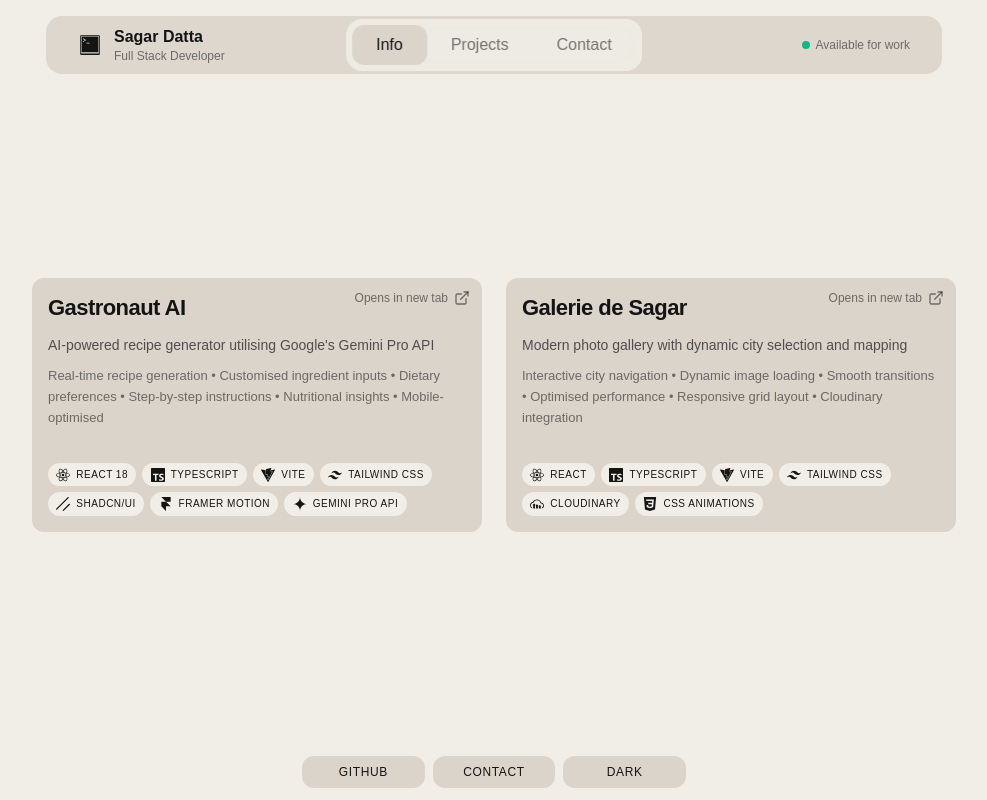
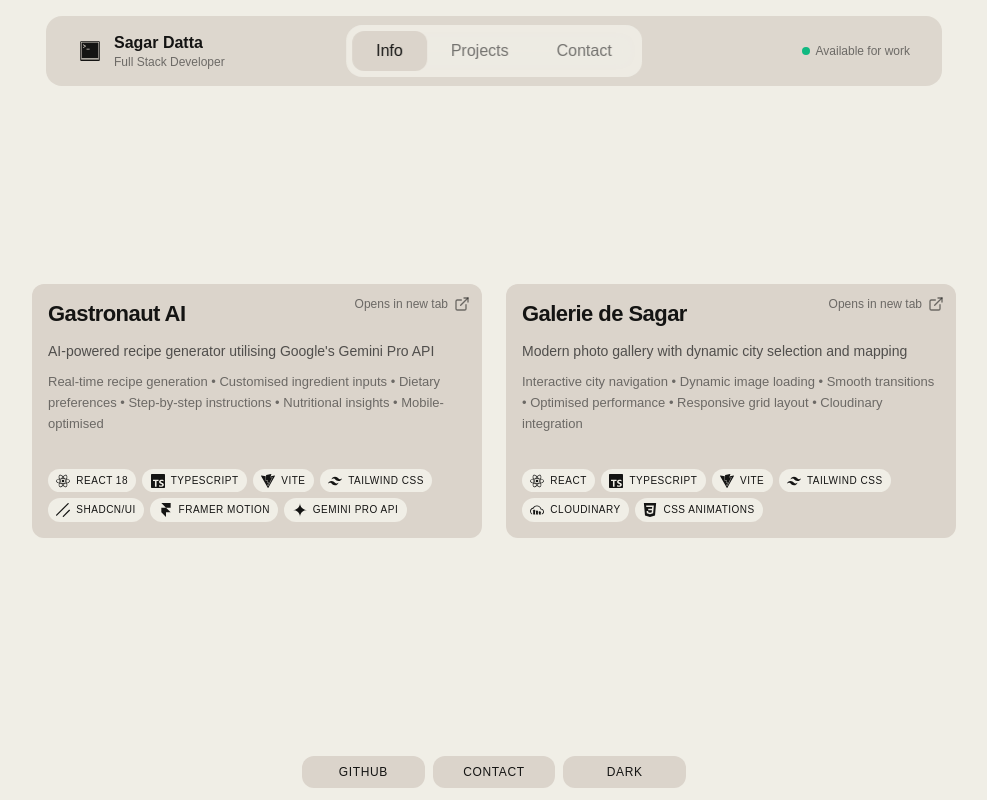
Before and after one commit to sagar-datta/portfolio, a Next.js app: page / in a window 1280 px wide. Shown: the whole page, without its empty margins (146-1133 px from the left). Built offline with nearby package versions, Linux system fonts and the light colour scheme.

Commit message:
refactor: Fine-tune Header and TabItem styling for improved responsiveness

```diff
--- a/src/components/atoms/TabItem.tsx
+++ b/src/components/atoms/TabItem.tsx
@@ -14,9 +14,11 @@ export const TabItem = forwardRef<HTMLButtonElement, ITabItemProps>(
       <button
         ref={ref}
         onClick={onClick}
-        style={{
-          '--font-weight': isSelected ? 600 : 500
-        } as React.CSSProperties}
+        style={
+          {
+            "--font-weight": isSelected ? 600 : 500,
+          } as React.CSSProperties
+        }
         className={`
         relative text-clamp-tab md:text-base flex-1 md:flex-none
         px-2 py-3 md:px-6 md:py-2
--- a/src/components/organisms/Header.tsx
+++ b/src/components/organisms/Header.tsx
@@ -10,7 +10,7 @@ export const Header = ({ name, profession }: IHeaderProps) => {
   return (
     <header className="sticky top-4 z-10 mx-6 md:mx-4 mb-6">
       <div className="max-w-4xl mx-auto bg-glass-button dark:bg-glass-button-dark backdrop-blur-glass rounded-2xl">
-        <div className="relative flex items-center p-1.5 md:px-8 md:py-2.5">
+        <div className="relative flex items-center p-1.5 md:px-8 md:py-4">
           {/* Left section with icon and name */}
           <div className="hidden md:flex items-center gap-3">
             <div className="w-6 h-6 flex items-center justify-center text-primary dark:text-primary-dark">
```
